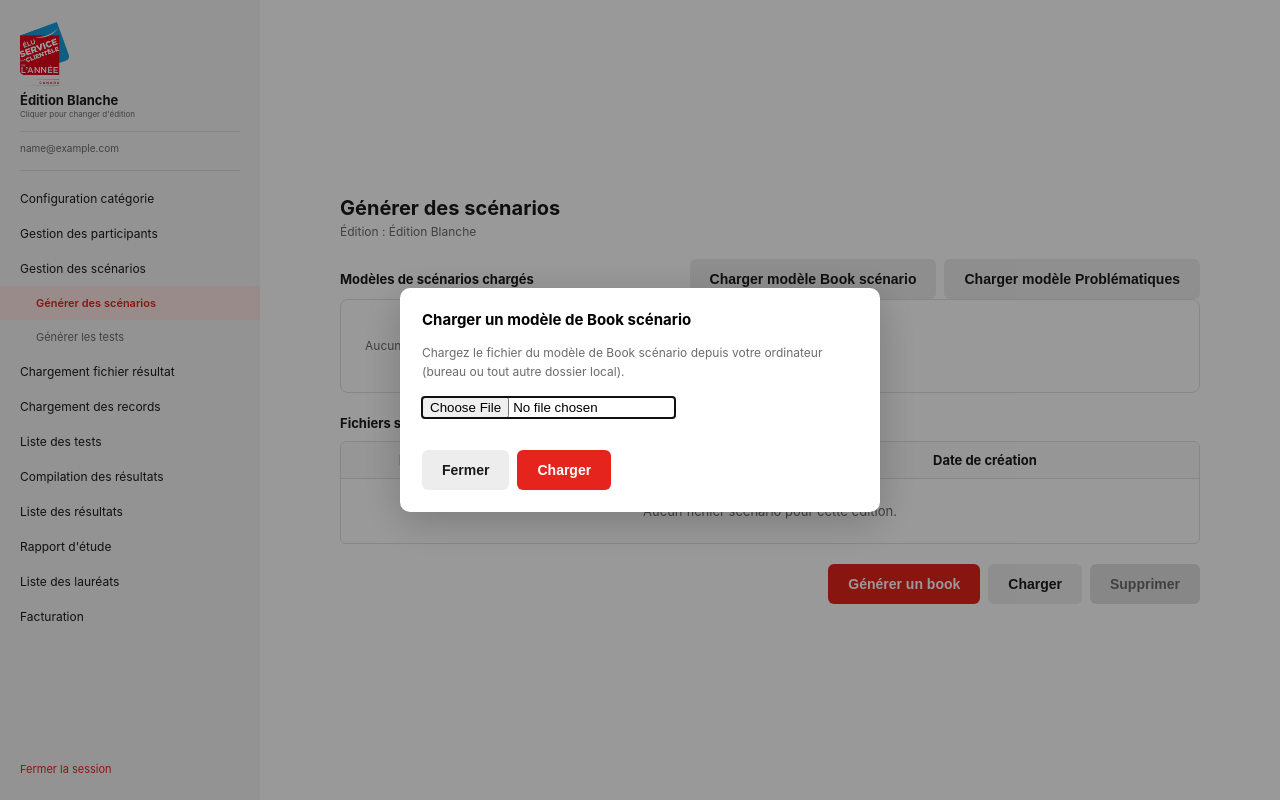
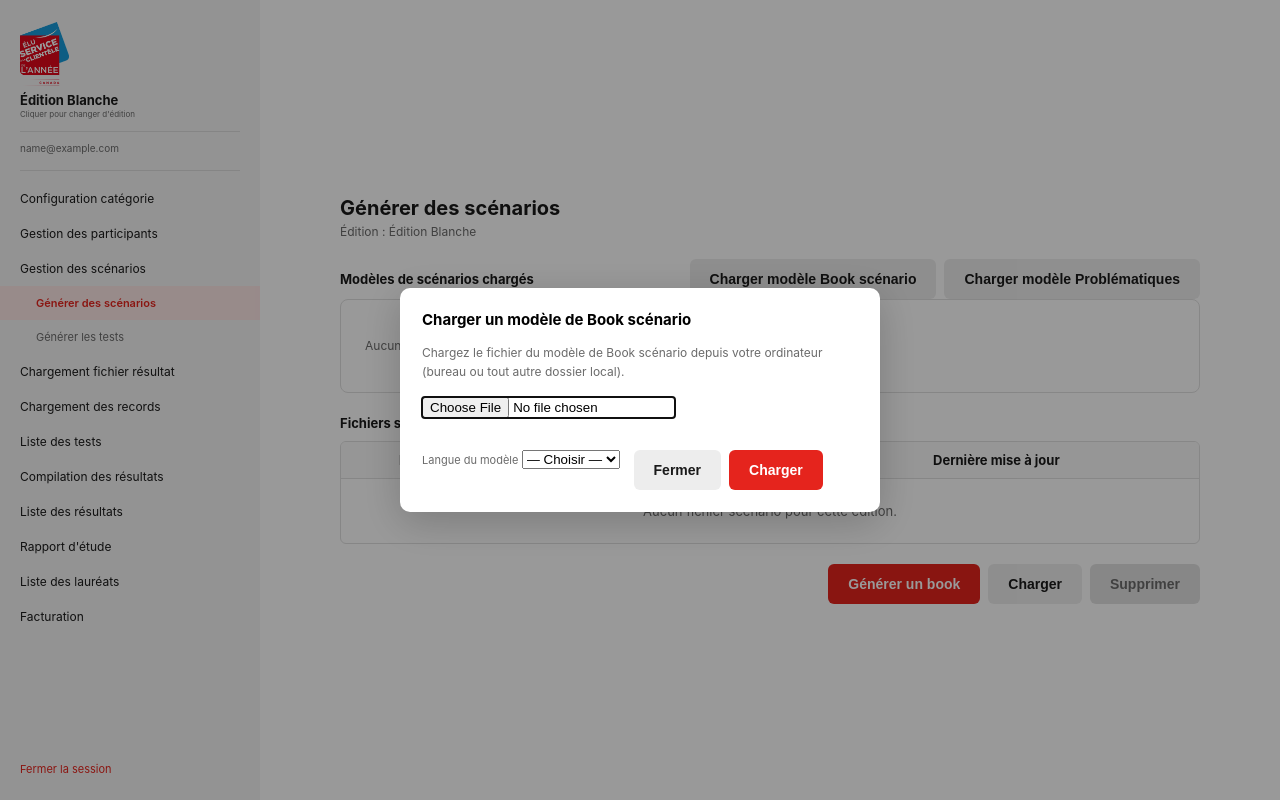
Before and after one commit to didier174/vcsoy-results, a Flask app: page /scenarios/generate in a window 1280 px wide, after a click on "Charger modèle Book scénario". Run offline with Flask 3, Linux system fonts and the light colour scheme; the visitor is signed in with stand-in values (Sample User, id 1); data that the repository does not hold is empty; some libraries are stand-ins or nearby versions.

Commit message:
Langue des scénarios, date de mise à jour, indicateur "en cours" fiable
Suite aux retours après deux runs réels sur un participant sans exemple :

- Auto-actualisation (20s) de la page tant qu'une génération tourne, pour
  que le message "Génération en cours" reste visible sans y penser.
- ScenarioFile.updated_at (mis à jour automatiquement à chaque
  modification) remplace la date de création affichée, pour suivre les
  versions ; tri par mise à jour la plus récente ; tableau "Fichiers
  scénarios" avec défilement vertical (table-card-scroll) pour les listes
  longues (~100 fichiers à terme).
- Langue (Français/English) : les modèles précisent leur langue au
  chargement ; "Générer un book" demande la langue voulue et refuse de
  continuer si les modèles ou le fichier existant du participant sont
  dans une autre langue (pas de mélange de langues dans un même fichier).
  Le prompt IA rédige tout le contenu dans la langue demandée.

Nécessite une migration (voir README Étape 23).

Co-Authored-By: Claude Sonnet 5 <noreply@anthropic.com>

```diff
--- a/app/scenarios/routes.py
+++ b/app/scenarios/routes.py
@@ -44,6 +44,11 @@ KIND_LABELS = {
     ScenarioTemplate.KIND_PROBLEMATIQUES: "Problématiques",
 }
 
+LANGUAGE_LABELS = {
+    ScenarioTemplate.LANG_FR: "Français",
+    ScenarioTemplate.LANG_EN: "English",
+}
+
 FILENAME_UNSAFE_RE = re.compile(r'[\\/:*?"<>|]')
 
 
@@ -86,7 +91,7 @@ def generate_scenarios():
     templates = (
         ScenarioTemplate.query.filter_by(edition_id=edition_id).order_by(ScenarioTemplate.uploaded_at.desc()).all()
     )
-    files = ScenarioFile.query.filter_by(edition_id=edition_id).order_by(ScenarioFile.created_at.desc()).all()
+    files = ScenarioFile.query.filter_by(edition_id=edition_id).order_by(ScenarioFile.updated_at.desc()).all()
     participants = Participant.query.filter_by(edition_id=edition_id).order_by(Participant.participant_name).all()
     book_templates = [t for t in templates if t.kind == ScenarioTemplate.KIND_BOOK]
     problematiques_templates = [t for t in templates if t.kind == ScenarioTemplate.KIND_PROBLEMATIQUES]
@@ -110,7 +115,7 @@ def generate_scenarios():
     return render_template(
         "scenarios/generate.html", edition=edition, templates=templates, files=files, participants=participants,
         book_templates=book_templates, problematiques_templates=problematiques_templates, kind_labels=KIND_LABELS,
-        active_item=ACTIVE_ITEM_GENERATE, menu_items=MENU_ITEMS,
+        language_labels=LANGUAGE_LABELS, active_item=ACTIVE_ITEM_GENERATE, menu_items=MENU_ITEMS,
         running_jobs=running_jobs, recent_jobs=recent_jobs,
     )
 
@@ -124,6 +129,11 @@ def upload_template():
         flash("Type de modèle invalide.", "error")
         return redirect(url_for("scenarios.generate_scenarios"))
 
+    language = request.form.get("language", "").strip()
+    if language not in LANGUAGE_LABELS:
+        flash("Merci de préciser la langue du modèle (Français ou English).", "error")
+        return redirect(url_for("scenarios.generate_scenarios"))
+
     file = request.files.get("template_file")
     if not file or not file.filename:
         flash("Merci de choisir un fichier avant de cliquer sur « Charger ».", "error")
@@ -134,7 +144,7 @@ def upload_template():
     content_type = file.content_type or mimetypes.guess_type(filename)[0] or "application/octet-stream"
 
     db.session.add(ScenarioTemplate(
-        edition_id=edition_id, kind=kind, filename=filename, content_type=content_type,
+        edition_id=edition_id, kind=kind, language=language, filename=filename, content_type=content_type,
         file_data=content, file_size=len(content), uploaded_by_id=current_user.id,
     ))
     db.session.commit()
@@ -185,16 +195,18 @@ def create_scenario_files():
     problematiques_template_id = request.form.get("problematiques_template_id", "").strip()
     participant_id = request.form.get("participant_id", "").strip()
     website_url = request.form.get("website_url", "").strip()
+    language = request.form.get("language", "").strip()
 
     if (
         not book_template_id.isdigit()
         or not problematiques_template_id.isdigit()
         or not participant_id.isdigit()
         or not website_url
+        or language not in LANGUAGE_LABELS
     ):
         flash(
             "Merci de choisir un modèle de Book scénario, un modèle de Problématiques, "
-            "un participant et de saisir l'URL de son site web.",
+            "un participant, une langue et de saisir l'URL de son site web.",
             "error",
         )
         return redirect(url_for("scenarios.generate_scenarios"))
@@ -210,6 +222,16 @@ def create_scenario_files():
     if not book_template or not problematiques_template or not participant:
         flash("Modèle ou participant introuvable pour cette édition.", "error")
         return redirect(url_for("scenarios.generate_scenarios"))
+
+    for template in (book_template, problematiques_template):
+        if template.language and template.language != language:
+            flash(
+                f"Le modèle « {template.filename} » est en {LANGUAGE_LABELS.get(template.language, template.language)}, "
+                f"pas en {LANGUAGE_LABELS[language]}. Chargez un modèle dans la bonne langue ou changez la langue "
+                "demandée, puis relancez avec « Générer un book ».",
+                "error",
+            )
+            return redirect(url_for("scenarios.generate_scenarios"))
 
     already_running = ScenarioGenerationJob.query.filter_by(
         edition_id=edition_id, participant_id=participant.id, status=ScenarioGenerationJob.STATUS_RUNNING
@@ -252,6 +274,23 @@ def create_scenario_files():
         )
         db.session.add(problematiques_file)
 
+    # Un fichier déjà enrichi par une génération précédente porte déjà une
+    # langue : impossible de continuer dans une autre langue (mélange dans
+    # le même fichier). Les fichiers neufs n'ont pas encore de langue et la
+    # reçoivent maintenant.
+    for scenario_file in (book_file, problematiques_file):
+        if scenario_file.language and scenario_file.language != language:
+            flash(
+                f"Le fichier « {scenario_file.name} » existant est déjà en "
+                f"{LANGUAGE_LABELS.get(scenario_file.language, scenario_file.language)}, incompatible avec "
+                f"{LANGUAGE_LABELS[language]}. Relancez avec « Générer un book » en choisissant la bonne langue.",
+                "error",
+            )
+            return redirect(url_for("scenarios.generate_scenarios"))
+    for scenario_file in (book_file, problematiques_file):
+        if not scenario_file.language:
+            scenario_file.language = language
+
     job = ScenarioGenerationJob(
         edition_id=edition_id, participant_id=participant.id, status=ScenarioGenerationJob.STATUS_RUNNING,
         requested_by_id=current_user.id, requested_by_email=current_user.email,
@@ -266,7 +305,7 @@ def create_scenario_files():
     app_obj = current_app._get_current_object()
     threading.Thread(
         target=_run_generation,
-        args=(app_obj, job.id, book_file.id, problematiques_file.id, website_url),
+        args=(app_obj, job.id, book_file.id, problematiques_file.id, website_url, language),
         daemon=True,
     ).start()
 
@@ -290,7 +329,7 @@ def _apply_usage_to_job(job, usage):
     job.estimated_cost_usd = usage.get("estimated_cost_usd")
 
 
-def _run_generation(app, job_id, book_file_id, problematiques_file_id, website_url):
+def _run_generation(app, job_id, book_file_id, problematiques_file_id, website_url, language):
     """
     Exécutée dans un thread séparé (voir create_scenario_files) : appelle
     l'IA puis met à jour les fichiers et le job de suivi. Ne doit jamais
@@ -316,6 +355,7 @@ def _run_generation(app, job_id, book_file_id, problematiques_file_id, website_u
                 problematiques_text=problematiques_text,
                 examples=validated_examples,
                 num_to_generate=SCENARIOS_PER_BATCH,
+                language=language,
             )
 
             new_book_data, assigned_numbers = excel_utils.append_scenarios(
--- a/app/static/css/style.css
+++ b/app/static/css/style.css
@@ -322,7 +322,19 @@ a { text-decoration: none; color: inherit; }
 .col-report-dl { flex: 0 0 120px; }
 .col-scenario-tpl-name { flex: 1 1 45%; }
 .col-scenario-tpl-kind { flex: 0 0 160px; }
+.col-scenario-tpl-lang { flex: 0 0 100px; }
 .col-scenario-tpl-date { flex: 0 0 140px; }
+
+.table-card-scroll {
+  max-height: 480px;
+  overflow-y: auto;
+}
+
+.table-card-scroll .table-header {
+  position: sticky;
+  top: 0;
+  z-index: 1;
+}
 
 .table-row input[type="text"] {
   width: 100%;
--- a/app/static/js/scenarios.js
+++ b/app/static/js/scenarios.js
@@ -12,21 +12,26 @@ updateScenarioFileActionButtons();
 
 // Popup "Créer des fichiers scénarios" : le bouton "Créer" ne devient
 // actif que lorsqu'un modèle de Book, un modèle de Problématiques, un
-// participant ET l'URL du site web ont été renseignés.
+// participant, une langue ET l'URL du site web ont été renseignés.
 function updateCreateScenarioSubmit() {
   const bookSel = document.getElementById("create-scenario-book");
   const problematiquesSel = document.getElementById("create-scenario-problematiques");
   const participantSel = document.getElementById("create-scenario-participant");
+  const languageSel = document.getElementById("create-scenario-language");
   const websiteUrlInput = document.getElementById("create-scenario-website-url");
   const submitBtn = document.getElementById("create-scenario-submit");
-  if (!bookSel || !problematiquesSel || !participantSel || !websiteUrlInput || !submitBtn) return;
-  submitBtn.disabled = !bookSel.value || !problematiquesSel.value || !participantSel.value || !websiteUrlInput.value;
+  if (!bookSel || !problematiquesSel || !participantSel || !languageSel || !websiteUrlInput || !submitBtn) return;
+  submitBtn.disabled = (
+    !bookSel.value || !problematiquesSel.value || !participantSel.value
+    || !languageSel.value || !websiteUrlInput.value
+  );
 }
 
 [
   "create-scenario-book",
   "create-scenario-problematiques",
   "create-scenario-participant",
+  "create-scenario-language",
   "create-scenario-website-url",
 ].forEach((id) => {
   const el = document.getElementById(id);
--- a/app/templates/scenarios/generate.html
+++ b/app/templates/scenarios/generate.html
@@ -78,12 +78,14 @@
       <div class="table-row table-header">
         <div class="col col-scenario-tpl-name">Fichier</div>
         <div class="col col-scenario-tpl-kind">Type</div>
+        <div class="col col-scenario-tpl-lang">Langue</div>
         <div class="col col-scenario-tpl-date">Chargé le</div>
       </div>
       {% for t in templates %}
         <div class="table-row">
           <div class="col col-scenario-tpl-name">{{ t.filename }}</div>
           <div class="col col-scenario-tpl-kind">{{ kind_labels.get(t.kind, t.kind) }}</div>
+          <div class="col col-scenario-tpl-lang">{{ language_labels.get(t.language, '—') }}</div>
           <div class="col col-scenario-tpl-date">{{ t.uploaded_at | local_dt if t.uploaded_at else '' }}</div>
         </div>
       {% endfor %}
@@ -93,11 +95,12 @@
   <h2 class="detail-section-title">Fichiers scénarios</h2>
   <form method="post" id="scenario-files-form">
     <input type="hidden" name="csrf_token" value="{{ csrf_token() }}">
-    <div class="table-card">
+    <div class="table-card table-card-scroll">
       <div class="table-row table-header">
         <div class="col col-check"></div>
         <div class="col col-report-name">Nom du fichier</div>
-        <div class="col col-report-date">Date de création</div>
+        <div class="col col-scenario-tpl-lang">Langue</div>
+        <div class="col col-report-date">Dernière mise à jour</div>
         <div class="col col-report-dl"></div>
       </div>
 
@@ -111,7 +114,8 @@
             <input type="checkbox" name="selected_ids" value="{{ f.id }}" class="scenario-file-checkbox">
           </div>
           <div class="col col-report-name">{{ f.name }}</div>
-          <div class="col col-report-date">{{ f.created_at | local_dt if f.created_at else '' }}</div>
+          <div class="col col-scenario-tpl-lang">{{ language_labels.get(f.language, '—') }}</div>
+          <div class="col col-report-date">{{ f.updated_at | local_dt if f.updated_at else (f.created_at | local_dt if f.created_at else '') }}</div>
           <div class="col col-report-dl">
             <a href="{{ url_for('scenarios.download_scenario_file', file_id=f.id) }}" class="btn btn-secondary btn-compact">Télécharger</a>
           </div>
@@ -189,6 +193,14 @@
     <input type="hidden" name="csrf_token" value="{{ csrf_token() }}">
     <input type="hidden" name="kind" value="book">
     <input type="file" name="template_file" required>
+    <label class="dialog-input-label">
+      Langue du modèle
+      <select name="language" required>
+        <option value="">— Choisir —</option>
+        <option value="fr">Français</option>
+        <option value="en">English</option>
+      </select>
+    </label>
     <div class="dialog-actions">
       <button type="button" class="btn btn-secondary" onclick="this.closest('dialog').close()">Fermer</button>
       <button type="submit" class="btn btn-primary">Charger</button>
@@ -206,6 +218,14 @@
     <input type="hidden" name="csrf_token" value="{{ csrf_token() }}">
     <input type="hidden" name="kind" value="problematiques">
     <input type="file" name="template_file" required>
+    <label class="dialog-input-label">
+      Langue du modèle
+      <select name="language" required>
+        <option value="">— Choisir —</option>
+        <option value="fr">Français</option>
+        <option value="en">English</option>
+      </select>
+    </label>
     <div class="dialog-actions">
       <button type="button" class="btn btn-secondary" onclick="this.closest('dialog').close()">Fermer</button>
       <button type="submit" class="btn btn-primary">Charger</button>
@@ -260,7 +280,7 @@
         <select name="book_template_id" id="create-scenario-book" required>
           <option value="">— Choisir —</option>
           {% for t in book_templates %}
-            <option value="{{ t.id }}">{{ t.filename }}</option>
+            <option value="{{ t.id }}">{{ t.filename }} ({{ language_labels.get(t.language, '—') }})</option>
           {% endfor %}
         </select>
       </label>
@@ -269,7 +289,7 @@
         <select name="problematiques_template_id" id="create-scenario-problematiques" required>
           <option value="">— Choisir —</option>
           {% for t in problematiques_templates %}
-            <option value="{{ t.id }}">{{ t.filename }}</option>
+            <option value="{{ t.id }}">{{ t.filename }} ({{ language_labels.get(t.language, '—') }})</option>
           {% endfor %}
         </select>
       </label>
@@ -283,14 +303,24 @@
         </select>
       </label>
       <label class="dialog-input-label">
+        Langue des scénarios à générer
+        <select name="language" id="create-scenario-language" required>
+          <option value="">— Choisir —</option>
+          <option value="fr">Français</option>
+          <option value="en">English</option>
+        </select>
+      </label>
+      <label class="dialog-input-label">
         URL du site web du participant
         <input type="url" name="website_url" id="create-scenario-website-url"
                placeholder="https://www.exemple.com" required>
       </label>
       <p class="muted" style="font-size: 12px;">
-        L'IA recherchera sur ce site pour générer 10 nouveaux scénarios de client mystère.
-        La génération peut prendre plusieurs minutes et continue en arrière-plan : vous pouvez
-        fermer cette fenêtre et actualiser la page pour suivre l'avancement.
+        L'IA recherchera sur ce site pour générer 10 nouveaux scénarios de client mystère,
+        rédigés dans la langue choisie. La langue des modèles sélectionnés doit correspondre à
+        cette langue (sinon un message d'erreur s'affichera). La génération peut prendre
+        plusieurs minutes et continue en arrière-plan : vous pouvez fermer cette fenêtre, la
+        page se rafraîchit automatiquement pour suivre l'avancement.
       </p>
       <div class="dialog-actions">
         <button type="button" class="btn btn-secondary" onclick="this.closest('dialog').close()">Annuler</button>
@@ -301,4 +331,11 @@
 </dialog>
 
 <script src="{{ url_for('static', filename='js/scenarios.js') }}"></script>
+{% if running_jobs %}
+  <script>
+    // Une génération tourne en arrière-plan : actualise automatiquement
+    // pour suivre l'avancement sans que l'utilisateur doive y penser.
+    setTimeout(function () { window.location.reload(); }, 20000);
+  </script>
+{% endif %}
 {% endblock %}
```
Also changed, not shown: app/models.py (+16 -0 lines), app/scenarios/ai_generation.py (+14 -3 lines), README.md.
